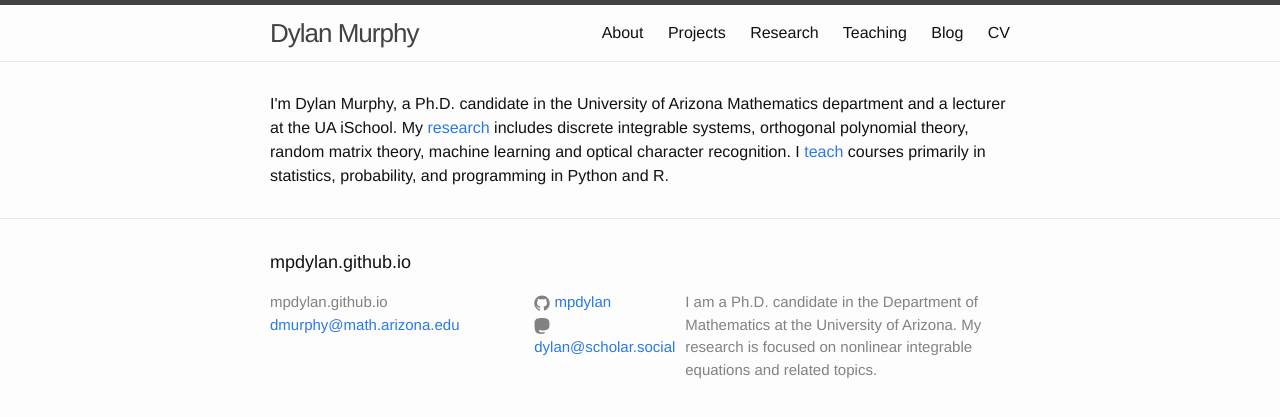
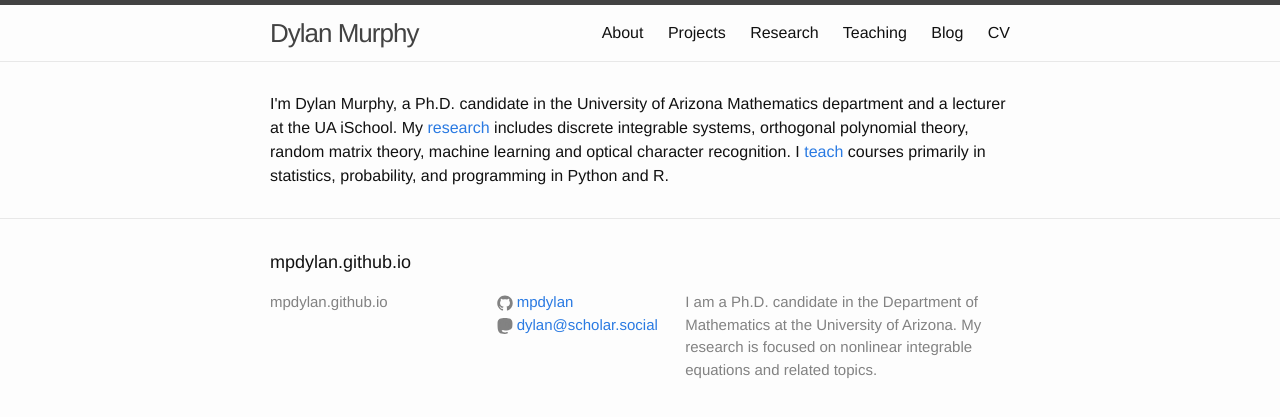
Before and after one commit to mpdylan/mpdylan.github.io, a Jekyll site: the page built from index.html, in a window 1280 px wide. Shown: the top 417 px of the page. Built offline with Jekyll 4.4.1, drawn with Linux system fonts in a browser that asks for light colours.

Commit message:
footer issues

```diff
--- a/_includes/footer.html
+++ b/_includes/footer.html
@@ -8,7 +8,7 @@
       <div class="footer-col footer-col-1">
         <ul class="contact-list">
           <li>{{ site.title }}</li>
-          <li><a href="mailto:{{ site.email }}">{{ site.email }}</a></li>
+          <li><a href="mailto:{{ site.email }}">{{ email: dmurphy at math }}</a></li>
         </ul>
       </div>
 
--- a/_sass/_layout.scss
+++ b/_sass/_layout.scss
@@ -127,13 +127,13 @@
 }
 
 .footer-col-1 {
-    width: -webkit-calc(35% - (#{$spacing-unit} / 2));
-    width:         calc(35% - (#{$spacing-unit} / 2));
+    width: -webkit-calc(30% - (#{$spacing-unit} / 2));
+    width:         calc(30% - (#{$spacing-unit} / 2));
 }
 
 .footer-col-2 {
-    width: -webkit-calc(20% - (#{$spacing-unit} / 2));
-    width:         calc(20% - (#{$spacing-unit} / 2));
+    width: -webkit-calc(25% - (#{$spacing-unit} / 2));
+    width:         calc(25% - (#{$spacing-unit} / 2));
 }
 
 .footer-col-3 {
```
